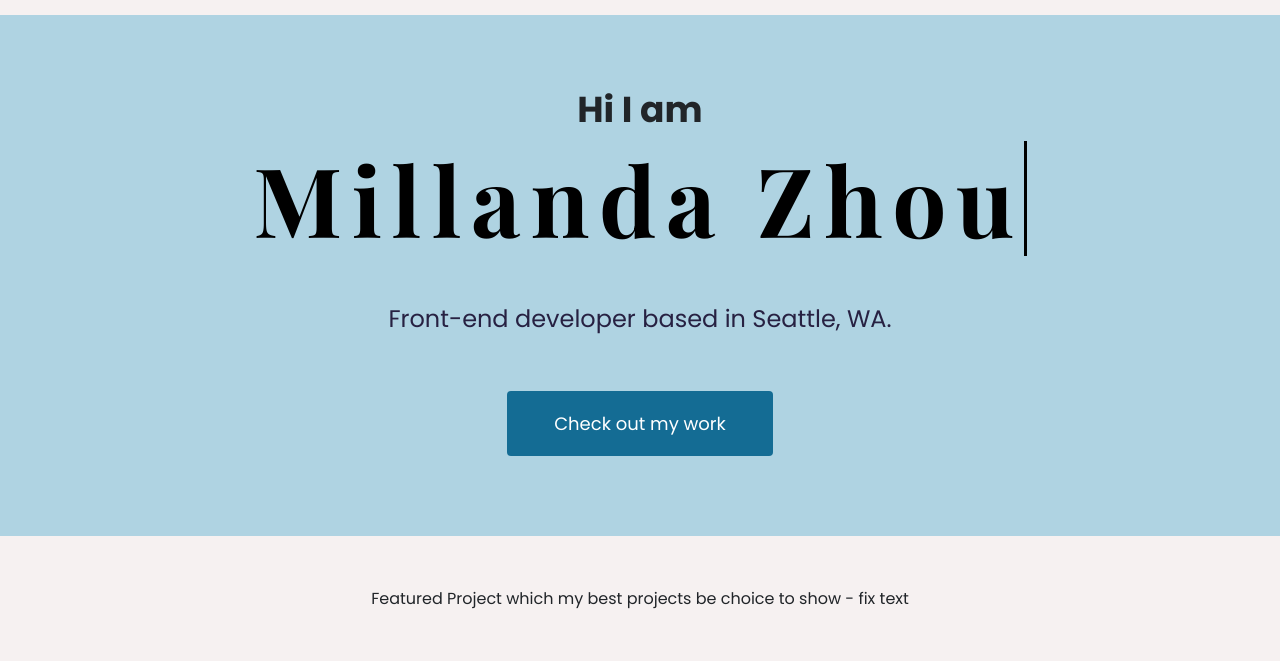
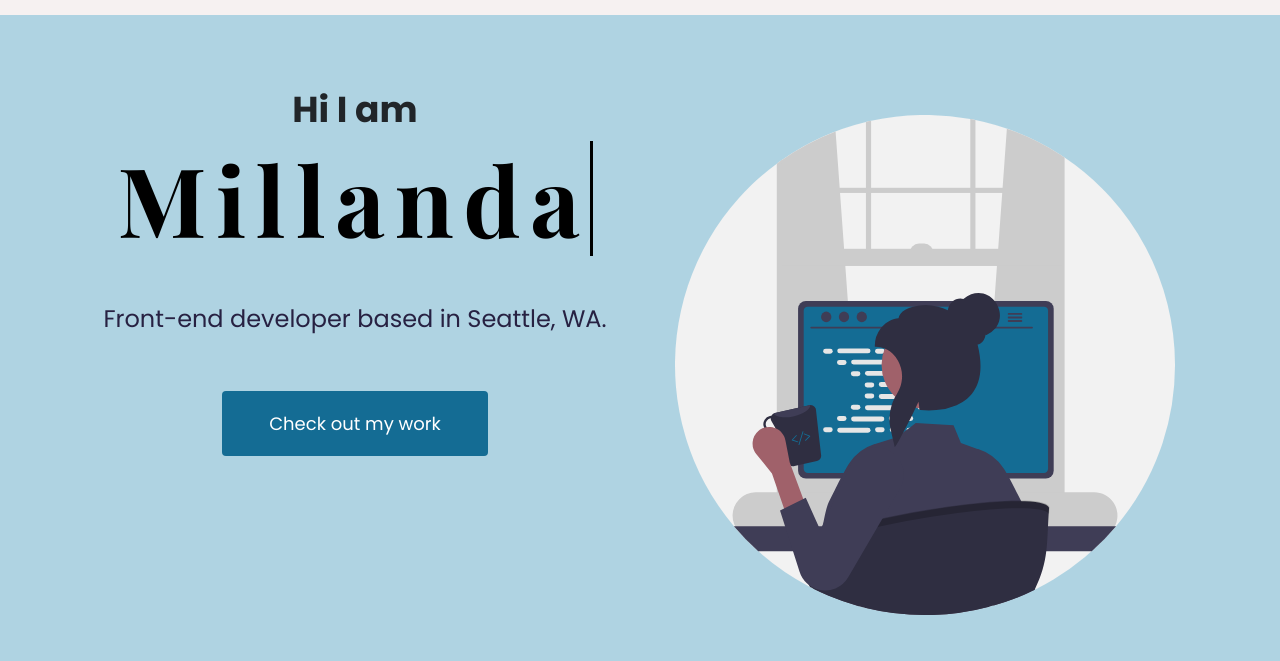
Before and after one commit to millanda/portfolio-project, a plain HTML site: page index.html in a window 1280 px wide. Shown: the part 67-728 px from the top of the page. Drawn offline with nearby package versions, Linux system fonts and the light colour scheme.

Commit message:
Added image to homepage hero and aligned for webpage

```diff
--- a/index.html
+++ b/index.html
@@ -60,15 +60,30 @@
     </div>
 
     <div class="hero">
+      <div class="container">
+        <div class="row">
+          <div class="col-md-6">
             <p>Hi I am</p>
             <div class="typewriter">
-        <h1 class="typewriter-text">Millanda Zhou</h1>
+              <h1 class="typewriter-text">Millanda</h1>
             </div>
             <h2 class="mt-4 mb-5">Front-end developer based in Seattle, WA.</h2>
             <div>
-        <a href="/work.html" class="btn btn-branding" title="Millanda's work"
+              <a
+                href="/work.html"
+                class="btn btn-branding"
+                title="Millanda's work"
                 >Check out my work</a
               >
+            </div>
+          </div>
+          <div class="col-md-6">
+            <img
+              src="/images/undraw_programmer.svg"
+              class="img-fluid programmer-img"
+            />
+          </div>
+        </div>
       </div>
     </div>
 
--- a/styles/portfolio.css
+++ b/styles/portfolio.css
@@ -57,6 +57,10 @@ p {
   font-family: var(--default-font-family);
   font-weight: bold;
   font-size: 36px;
+}
+
+.hero .programmer-img {
+  padding: 20px;
 }
 
 .content-container {
```
Also changed, not shown: images/undraw_programmer.svg (added), 2 other files. Lines whose indentation alone changed are shown as unchanged.
